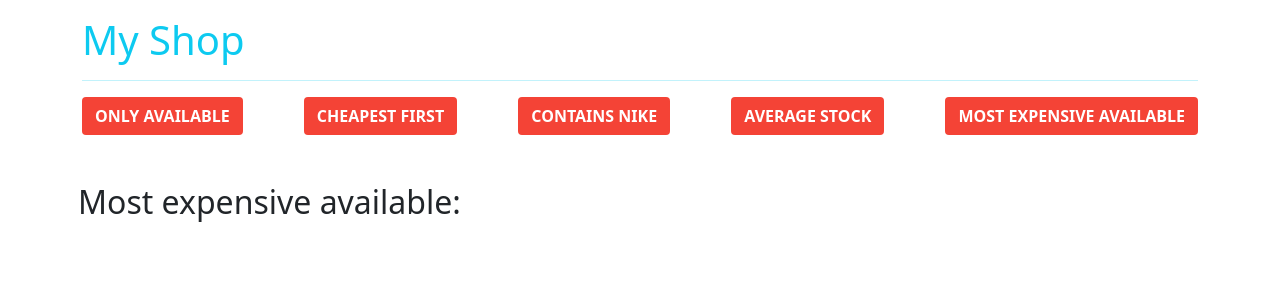
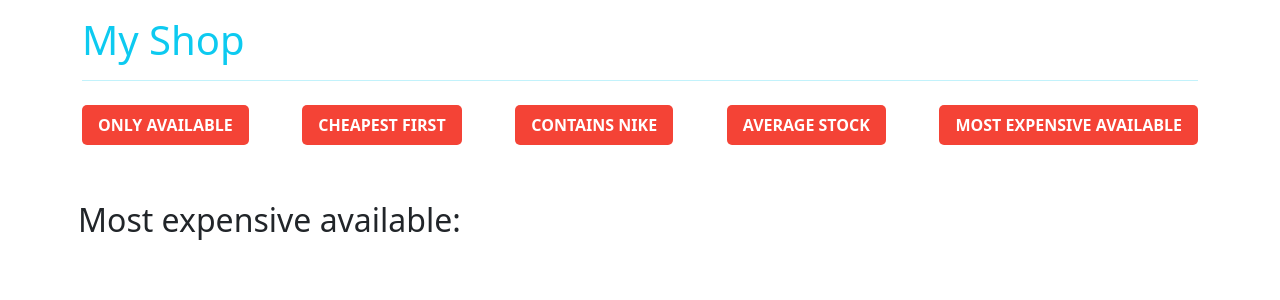
Before and after one commit to hajmaedina/wendy-webshop-project, a React (Create React App) app in the folder wendy-webshop/: page /most-expensive in a window 1280 px wide. Shown: the top 300 px of the page. Built offline with nearby package versions, Linux system fonts and the light colour scheme.

Commit message:
FilterBtns changed to NavBar, style classes added to App.scss

```diff
--- a/wendy-webshop/package.json
+++ b/wendy-webshop/package.json
@@ -8,6 +8,7 @@
     "@testing-library/react": "^11.2.6",
     "@testing-library/user-event": "^12.8.3",
     "bootstrap": "^5.0.0-beta3",
+    "bootstrap-icons": "^1.4.1",
     "firebase": "^8.4.1",
     "node-sass": "^5.0.0",
     "react": "^17.0.2",
--- a/wendy-webshop/src/App.scss
+++ b/wendy-webshop/src/App.scss
@@ -10,6 +10,27 @@
 .btn-info {
   text-transform: uppercase;
   font-weight: bold;
+}
+
+.link-orange {
+  background-color: rgb(244, 67, 54);
+  color: rgb(255, 255, 255);
+  text-transform: uppercase;
+  font-weight: bold;
+  border-radius: 5px;
+  display: block;
+  padding: 0.5rem 1rem;
+  text-decoration: none;
+  transition: color 0.15s ease-in-out, background-color 0.15s ease-in-out, border-color 0.15s ease-in-out;
+
+    &:hover {
+      color:rgb(33, 37, 41);
+    }
+}
+
+.navbar-light .navbar-toggler {
+  color: rgb(244, 67, 54);
+  border-color: rgb(255, 125, 103);
 }
 
 .orange-light {
--- a/wendy-webshop/src/CheapestFirst.js
+++ b/wendy-webshop/src/CheapestFirst.js
@@ -1,7 +1,7 @@
 import React, { useState, useEffect } from 'react';
 import db from './firebase/db';
 
-import FilterBtns from './components/FilterBtns';
+import NavBar from './components/NavBar';
 import Table from './components/Table';
 
 export default function CheapestFirst() {
@@ -36,7 +36,7 @@ export default function CheapestFirst() {
     <div className="container">
       <h1 className="text-info mt-3">My Shop</h1>
       <hr className="text-info" />
-      <FilterBtns links={links} />
+      <NavBar links={links} />
       <Table products={products} />
     </div>
   );
--- a/wendy-webshop/src/Home.js
+++ b/wendy-webshop/src/Home.js
@@ -4,7 +4,7 @@ import React, { useState, useEffect } from 'react';
 import { Link } from 'react-router-dom';
 import db from './firebase/db';
 
-import FilterBtns from './components/FilterBtns';
+import NavBar from './components/NavBar';
 import Search from './components/Search';
 import Table from './components/Table';
 
@@ -40,7 +40,7 @@ export default function Home() {
     <div className="container">
       <h1 className="text-info mt-3">My Shop</h1>
       <hr className="text-info" />
-      <FilterBtns links={links} />
+      <NavBar links={links} />
       <Search products={products} setProducts={setProducts} />
       <Link to="/new-product">
         <button className="btn btn-orange mt-4 w-100">Add New Product</button>
--- a/wendy-webshop/src/MostExpensive.js
+++ b/wendy-webshop/src/MostExpensive.js
@@ -1,6 +1,6 @@
 import React, { useEffect, useState } from 'react';
 import { Link } from 'react-router-dom';
-import FilterBtns from './components/FilterBtns';
+import NavBar from './components/NavBar';
 import db from './firebase/db';
 
 export default function MostExpensive() {
@@ -48,7 +48,7 @@ export default function MostExpensive() {
     <div className="container">
       <Link to="/" className="text-decoration-none"><h1 className="text-info mt-3">My Shop</h1></Link>
       <hr className="text-info" />
-      <FilterBtns links={links} />
+      <NavBar links={links} />
       <div className="m-2 mt-5">
       <h2 className="row">Most expensive available:
       <p className="text-info col">{mostExpensiveP}</p></h2>
--- a/wendy-webshop/src/components/FilterBtns.js
+++ /dev/null
@@ -1,26 +0,0 @@
-import { Link } from 'react-router-dom';
-
-//example for links in props:
-// const links = {
-//     'only available': '/only-available',
-//     'cheapest first': '/cheapest-first',
-//     'contains nike': '/contains-nike',
-//     'average stock': '/average-stock',
-//     'most expensive available': '/most-expensive'
-// }
-
-export default function FilterBtns({links}) {
-
-    const buttons = [];
-
-    for ( const [text, link] of Object.entries(links) ) {
-        const button = <Link to={link}><button className='btn btn-orange'>{text}</button></Link>
-        buttons.push( button );
-    }
-
-    return (
-        <div className="w-100 d-flex justify-content-between mt-3 mb-3">
-            {buttons}
-        </div>
-    )
-}
--- /dev/null
+++ b/wendy-webshop/src/components/NavBar.js
@@ -0,0 +1,44 @@
+import { Link } from 'react-router-dom';
+import { useState } from 'react';
+
+//example for links in props:
+// const links = {
+//     'only available': '/only-available',
+//     'cheapest first': '/cheapest-first',
+//     'contains nike': '/contains-nike',
+//     'average stock': '/average-stock',
+//     'most expensive available': '/most-expensive'
+// }
+
+export default function NavBar({ links }) {
+    const [isNavCollapsed, setIsNavCollapsed] = useState(true);
+
+    const handleNavCollapse = () => setIsNavCollapsed(!isNavCollapsed);
+
+    const navLinks = [];
+
+    for (const [text, link] of Object.entries(links)) {
+        const navLink = <Link to={link} className='link-orange'>{text}</Link>
+
+        navLinks.push(navLink);
+    }
+
+    return (
+        <nav class="navbar navbar-expand-lg navbar-light mb-3">
+            <button class="custom-toggler navbar-toggler" type="button" data-toggle="collapse" data-target="#navbar" aria-controls="navbar" aria-expanded={!isNavCollapsed ? true : false} aria-label="Toggle navigation" onClick={handleNavCollapse}>
+                <span class="navbar-toggler-icon"><i class="bi bi-list"></i></span>
+            </button>
+
+            <div class={`${isNavCollapsed ? 'collapse' : ''} navbar-collapse`} id="navbar">
+                <div className="navbar-nav d-flex justify-content-between w-100">
+                    {navLinks}
+                </div>
+            </div>
+        </nav>
+    )
+}
+
+
+//Nav toggler:
+//https://dev.to/johnotu/how-to-toggle-bootstrap-navbar-collapse-button-in-react-without-jquery-joo
+//https://dev.to/danwalsh/getting-started-with-the-new-bootstrap-5-beta-and-nextjs-51am
```
Also changed, not shown: 1 other file (tests, documents, lock files or other folders).
